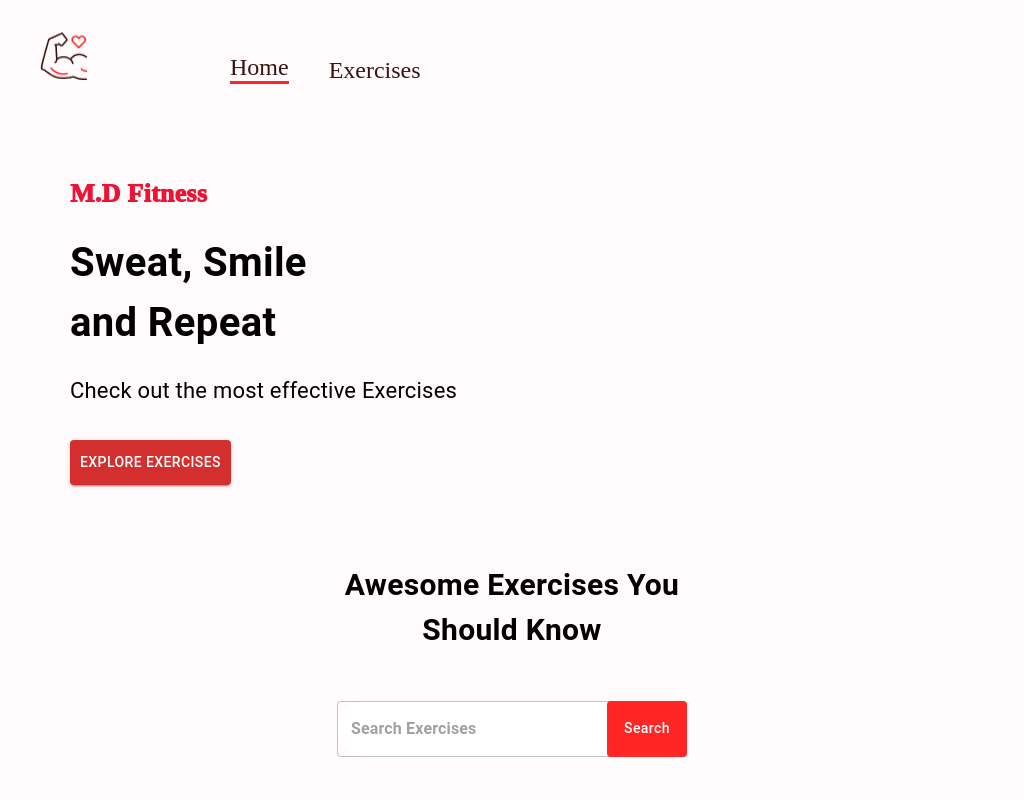
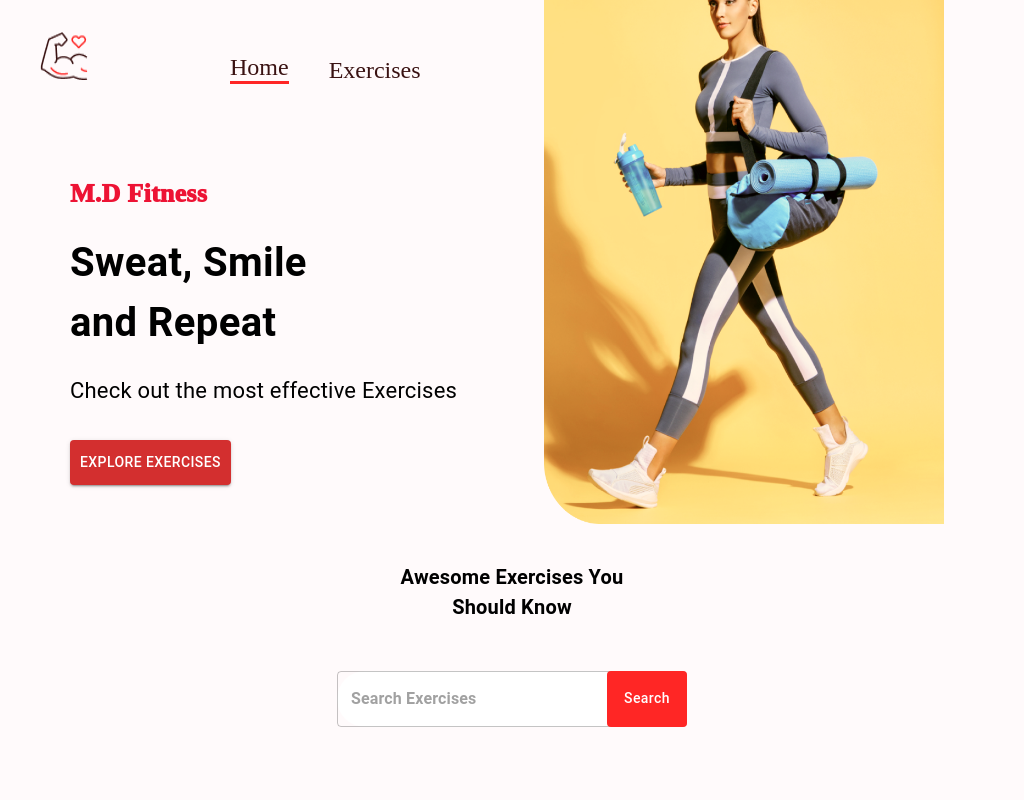
Before and after one commit to PankajDesai740/FitnessApp, a React (Create React App) app: page / in a window 1024 px wide. Shown: the top 800 px of the page. Built offline with nearby package versions, Linux system fonts and the light colour scheme; no server answers.

Commit message:
Minor issues

```diff
--- a/src/App.css
+++ b/src/App.css
@@ -106,7 +106,7 @@ body {
     text-decoration: none;
   }
 
-  @media screen and (max-width:1200px) {
+  @media screen and (min-width:880px) and (max-width:1200px) {
     .detail-image {
       width: 300px;
       height: 300px;
@@ -123,7 +123,12 @@ body {
     }
 
     .hero-banner-img {
-      display: none;
+    position: absolute;
+    right: 80px;
+    top: 0px;
+    width: 400px;
+    height: 580px;
+    margin-top: -210px;
     }
 
     .exercise-card {
@@ -134,7 +139,11 @@ body {
       width: 320px;
       height: 300px;
     }
-
+  }
+  @media screen and (max-width:880px) {
+    .hero-banner-img{
+      display:none;
+    }
   }
 
   @media screen and (max-width:400px) {
--- a/src/components/Exercises.js
+++ b/src/components/Exercises.js
@@ -53,7 +53,7 @@ const Exercises = ({ exercises, setExercises, bodyPart }) => {
         Showing results
       </Typography>
       <Stack direction="row"
-        sx={{ gap: { lg: '107px', xs: '39px' } }}
+        sx={{ gap: { lg: '107px' ,xs:'40px'} }}
         flexWrap="wrap" justifyContent="center"
       >
         {currentExercises.map((exercise, index) => (
--- a/src/components/SearchExercises.js
+++ b/src/components/SearchExercises.js
@@ -44,7 +44,7 @@ const SearchExercises = ({setExercises,bodyPart,setBodyPart}) => {
       justifyContent="center" p="20px">
       <Typography
         fontWeight={700}
-        sx={{ fontSize: { lg: '44px', xs: '30px' } }}
+        sx={{ fontSize: { lg: '44px', xs: '20px' } }}
         mb="49px" textAlign="center"
       >
         Awesome Exercises You <br />
```
